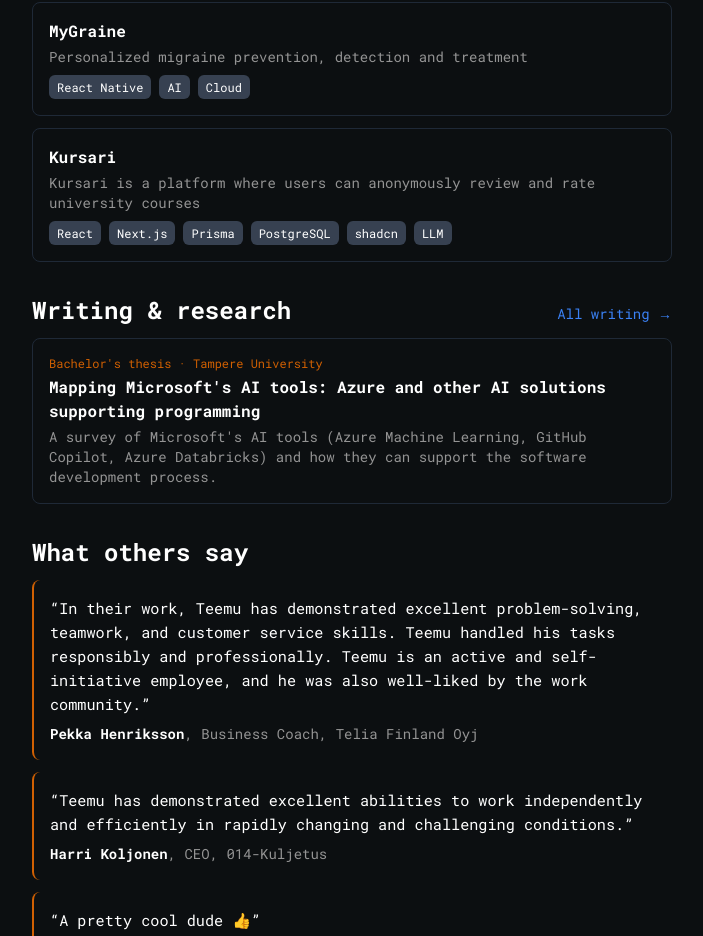
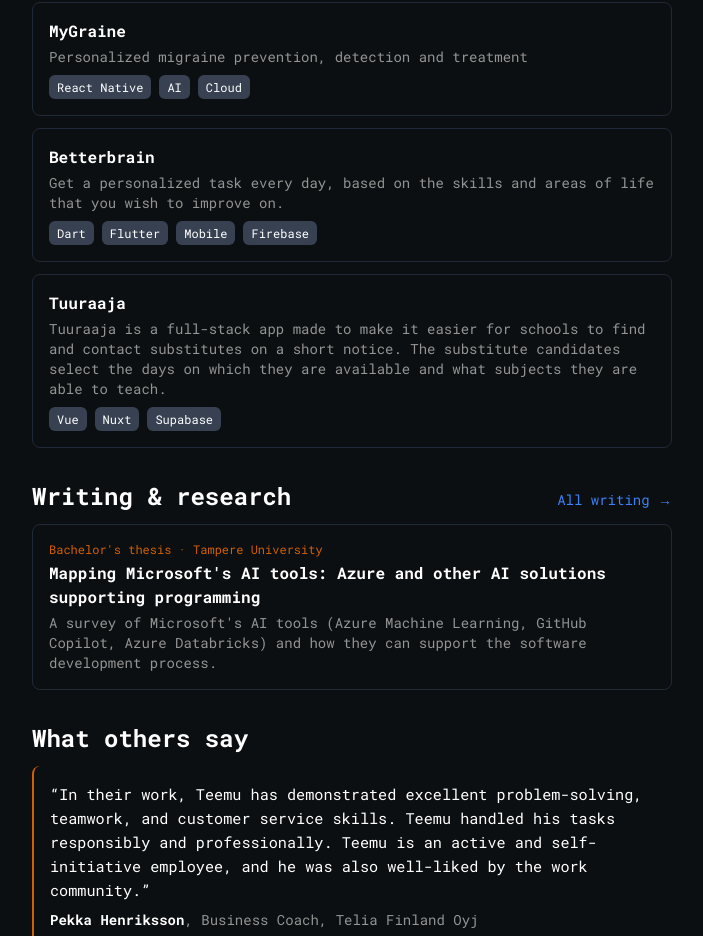
Before and after one commit to temevh/minimalisticPort, a Next.js app: page / in a window 1280 px wide. Shown: the part 1430-2366 px from the top of the page, without its empty margins (288-991 px from the left). Built offline with nearby package versions, Linux system fonts and the light colour scheme.

Commit message:
updated projects

```diff
--- a/src/app/components/FeaturedProjects.jsx
+++ b/src/app/components/FeaturedProjects.jsx
@@ -2,7 +2,7 @@ import Link from "next/link";
 import { projectsPrimary } from "@/data/projects";
 
 const FeaturedProjects = () => {
-  const featured = projectsPrimary.slice(0, 3);
+  const featured = projectsPrimary.slice(0, 4);
 
   return (
     <section>
--- a/src/data/projects.js
+++ b/src/data/projects.js
@@ -4,7 +4,14 @@ export const projectsPrimary = [
   {
     title: "HelpNow",
     desc: "HelpNow is a platform connecting volunteers with those in need of assistance, facilitating community support through easy-to-use tools.",
-    tags: ["React", "Next.js", "Prisma", "PostgreSQL", "ChakraUI", "Google cloud"],
+    tags: [
+      "React",
+      "Next.js",
+      "Prisma",
+      "PostgreSQL",
+      "ChakraUI",
+      "Google cloud",
+    ],
     img: "https://i.ibb.co/CpLxDYsN/helpnow.png",
     code: "https://github.com/temevh/helpnow",
   },
@@ -16,28 +23,28 @@ export const projectsPrimary = [
     code: "https://github.com/temevh/AavaPfizer/tree/release",
   },
   {
-    title: "Kursari",
-    desc: "Kursari is a platform where users can anonymously review and rate university courses",
-    tags: ["React", "Next.js", "Prisma", "PostgreSQL", "shadcn", "LLM"],
-    img: "",
-    code: "https://github.com/temevh/some",
-  },
-  {
     title: "Betterbrain",
     desc: "Get a personalized task every day, based on the skills and areas of life that you wish to improve on.",
     tags: ["Dart", "Flutter", "Mobile", "Firebase"],
     img: "https://i.ibb.co/mFgwZYCb/bb.png",
     code: "https://github.com/temevh/betterbrain",
   },
+  {
+    title: "Tuuraaja",
+    desc: "Tuuraaja is a full-stack app made to make it easier for schools to find and contact substitutes on a short notice. The substitute candidates select the days on which they are available and what subjects they are able to teach. ",
+    tags: ["Vue", "Nuxt", "Supabase"],
+    code: "https://github.com/temevh/tuuraaja-vue",
+  },
+  {
+    title: "Kursari",
+    desc: "Kursari is a platform where users can anonymously review and rate university courses (not yet released)",
+    tags: ["React", "Next.js", "Prisma", "PostgreSQL", "shadcn", "LLM"],
+    img: "",
+    code: "https://github.com/temevh/some",
+  },
 ];
 
 export const projectsSecondary = [
-  {
-    title: "Tuuraaja",
-    desc: "Tuuraaja is a full-stack app made to make it easier for schools to find and contact substitutes on a short notice. The substitute candidates select the days on which they are available and what subjects they are able to teach. ",
-    tags: ["React", "Next.js", "MongoDB", "TailwindCSS"],
-    code: "https://github.com/temevh/tuuraaja",
-  },
   {
     title: "Valuemap",
     desc: "Valuemap matches job seekers with companies based on shared values, believes and needs. Made for Junction hackathon 2024 ",
```
